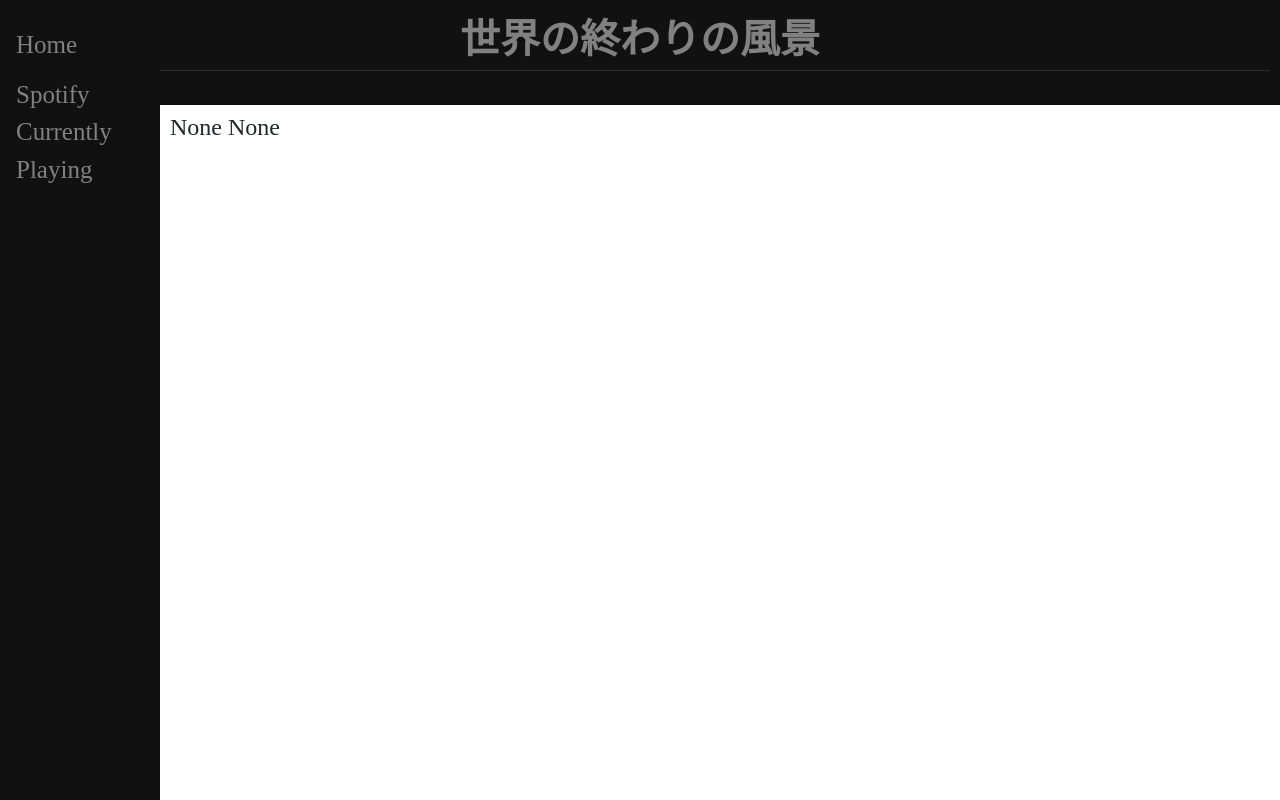
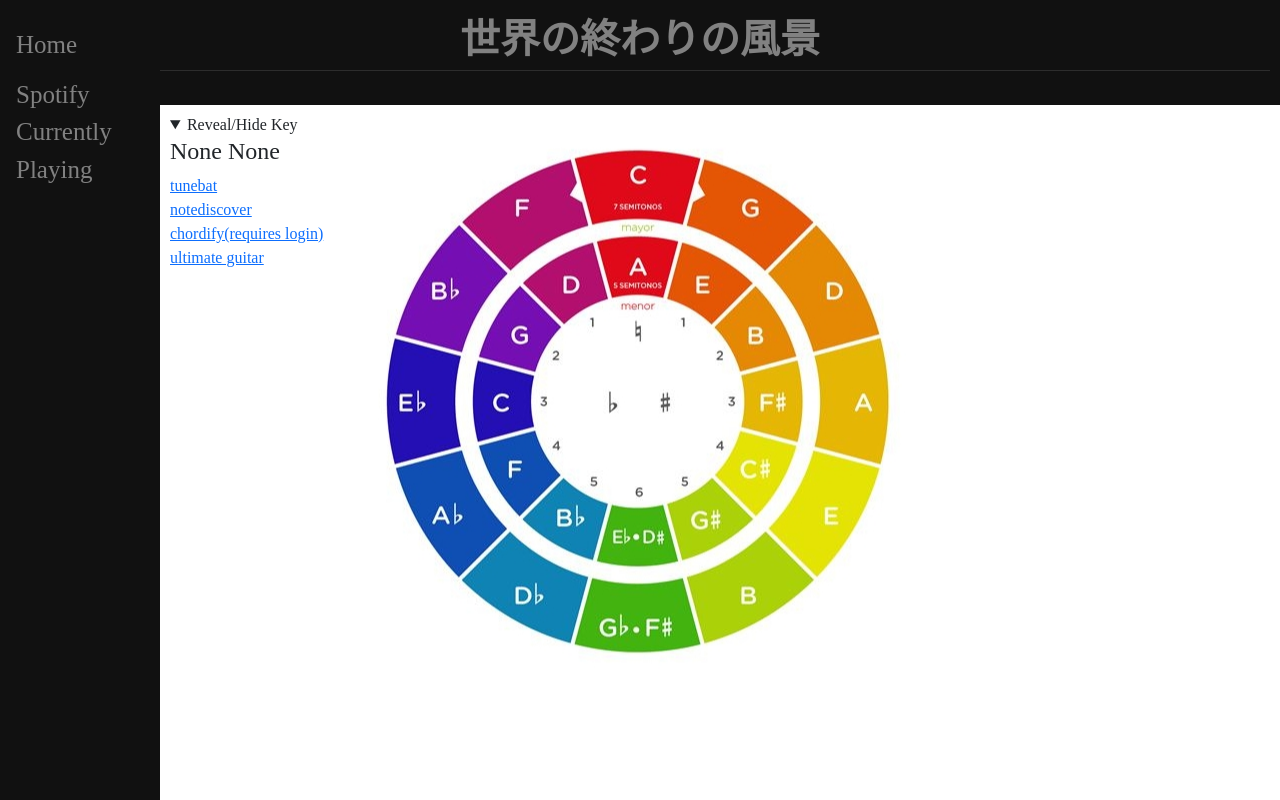
Before and after one commit to SpencerMAQ/spotify_music_key, a Django app: page /spotify/ in a window 1280 px wide. Run offline with Django 4.2, Linux system fonts and the light colour scheme; data that the repository does not hold is empty.

Commit message:
(stable) add circ of 5ths, external links

```diff
--- a/mysite/main/templates/main/base.html
+++ b/mysite/main/templates/main/base.html
@@ -55,6 +55,14 @@
             padding: 10px 10px 10px 10px;
         }
 
+        .fifths {
+            position: absolute;
+            left: 50%;
+            top: 50%;
+            -webkit-transform: translate(-50%, -50%);
+            transform: translate(-50%, -50%);
+        }
+
     </style>
 
     <title>{% block title %}世界の終わりの風景{% endblock %}</title>
--- a/mysite/main/templates/main/spotify.html
+++ b/mysite/main/templates/main/spotify.html
@@ -5,7 +5,17 @@
 {% block content %}
 <h3>{{artist}}</h3>
 <h4>{{track}}</h4>
-<h4>{{key}} {{mode}}</h4>
-{% if key_confidence %}<h6>{{key_confidence}}%</h6>{% endif %}
+<details open class="definition-field">
+    <summary class="definition-title">Reveal/Hide Key</summary>
+    <h4>{{key}} {{mode}}</h4>
+    {% if key_confidence %}<h6>{{key_confidence}}%</h6>{% endif %}
+</details>
+<a href="https://tunebat.com/Search?q={{artist}}+{{track}}">tunebat</a><br>
+<a href="https://www.notediscover.com/search?q={{artist}}+{{track}}">notediscover</a><br>
+<a href="https://chordify.net/search/{{artist}}+{{track}}">chordify(requires login)</a><br>
+<a href="https://www.ultimate-guitar.com/search.php?search_type=title&value={{artist}}+{{track}}">ultimate guitar</a>
+
+{% load static %}
+<img src="{% static "main/media/circle_5.jpg" %}" alt="home" class="fifths"/>
 
 {% endblock %}
--- a/mysite/main/urls.py
+++ b/mysite/main/urls.py
@@ -1,4 +1,5 @@
 from django.urls import path
+from django.contrib.staticfiles.urls import staticfiles_urlpatterns
 
 from . import views
 
@@ -7,3 +8,5 @@
     path('home/', views.home, name='home'),
     path('spotify/', views.spotify_view, name='create_todo'),
 ]
+
+urlpatterns += staticfiles_urlpatterns()
```
Also changed, not shown: mysite/main/spotify.py (+1 -1 lines), mysite/main/static/main/media/circle_5.jpg (added).
